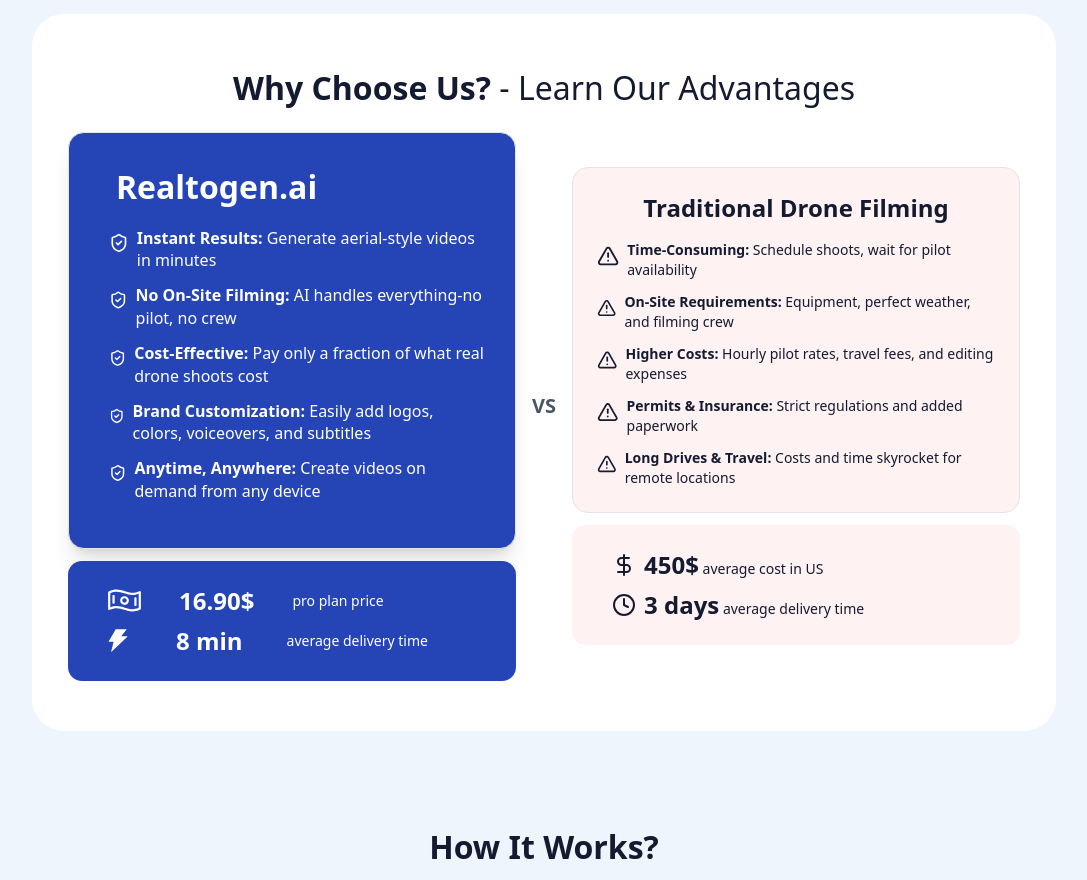
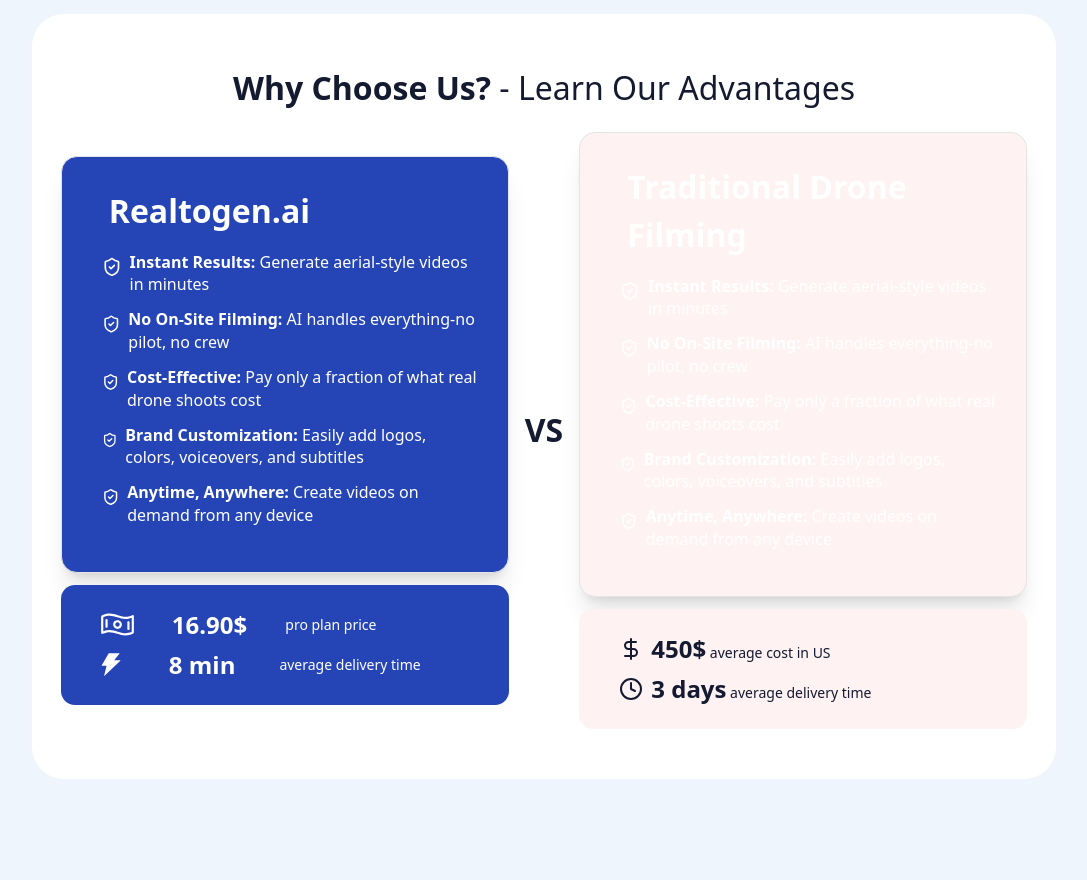
Before and after one commit to qasimfida/Realtogen, a Next.js app: page /home in a window 1280 px wide. Shown: the part 3900-4780 px from the top of the page, without its empty margins (96-1183 px from the left). Built offline with nearby package versions, Linux system fonts and the light colour scheme.

Commit message:
comparison

```diff
--- a/src/app/Components/comparison/Comparison.jsx
+++ b/src/app/Components/comparison/Comparison.jsx
@@ -96,49 +96,49 @@ const Comparison = () => {
           </div>
 
           {/* VS Divider */}
-          <div className="text-xl font-bold text-gray-600">VS</div>
+          <div className="text-[32px] font-semibold text-[#141A30]">VS</div>
 
           <div className="flex flex-col items-center">
-            <Card className="bg-[#FEF2F2] text-[#141A30] rounded-2xl p-6 md:w-md shadow-none">
+          <Card className="bg-[#FEF2F2] text-white rounded-2xl pl-[40px] pr-[30px] pt-[30px] pb-[45px] md:w-md shadow-xl">
               <CardContent className="px-0">
-                <h3 className="text-2xl font-semibold mb-4 text-[#141A30]">
+                <h3 className="text-[32px] pl-[7px] text-start font-semibold mb-4">
                 Traditional Drone Filming
                 </h3>
-                <ul className="space-y-3 text-sm text-[#141A30] text-left">
+                <ul className="space-y-3 text-sm text-white text-left">
                   <li className="flex items-start gap-2">
-                    <AlertTriangle className="text-[#141A30] mt-1" />
-                    <span>
-                      <strong>Time-Consuming:</strong> Schedule shoots, wait for
-                      pilot availability
-                    </span>
+                    <ShieldCheck className="text-white mt-1" />
+                    <p className=" text-[16px] font-normal">
+                      <span className="font-bold">Instant Results:</span>{" "}
+                      Generate aerial-style videos in minutes
+                    </p>
                   </li>
                   <li className="flex items-start gap-2">
-                    <AlertTriangle className="text-[#141A30] mt-1" />
-                    <span>
-                      <strong>On-Site Requirements:</strong> Equipment, perfect
-                      weather, and filming crew
-                    </span>
+                    <ShieldCheck className="text-white mt-1" />
+                    <p className=" text-[16px] font-normal">
+                      <span className="font-bold">No On‐Site Filming:</span> AI
+                      handles everything-no pilot, no crew
+                    </p>
                   </li>
                   <li className="flex items-start gap-2">
-                    <AlertTriangle className="text-[#141A30] mt-1" />
-                    <span>
-                      <strong>Higher Costs:</strong> Hourly pilot rates, travel
-                      fees, and editing expenses
-                    </span>
+                    <ShieldCheck className="text-white mt-1" />
+                    <p className=" text-[16px] font-normal">
+                      <span className="font-bold">Cost‐Effective: </span>Pay
+                      only a fraction of what real drone shoots cost
+                    </p>
                   </li>
                   <li className="flex items-start gap-2">
-                    <AlertTriangle className="text-[#141A30] mt-1" />
-                    <span>
-                      <strong>Permits & Insurance:</strong> Strict regulations
-                      and added paperwork
-                    </span>
+                    <ShieldCheck className="text-white mt-1" />
+                    <p className=" text-[16px] font-normal">
+                      <span className="font-bold"> Brand Customization: </span>
+                      Easily add logos, colors, voiceovers, and subtitles
+                    </p>
                   </li>
                   <li className="flex items-start gap-2">
-                    <AlertTriangle className="text-[#141A30] mt-1" />
-                    <span>
-                      <strong>Long Drives & Travel:</strong> Costs and time
-                      skyrocket for remote locations
-                    </span>
+                    <ShieldCheck className="text-white mt-1" />
+                    <p className=" text-[16px] font-normal">
+                      <span className="font-bold">Anytime, Anywhere: </span>
+                      Create videos on demand from any device
+                    </p>
                   </li>
                 </ul>
               </CardContent>
```
Also changed, not shown: 1 other file (tests, documents, lock files or other folders). Lines whose indentation alone changed are shown as unchanged.
